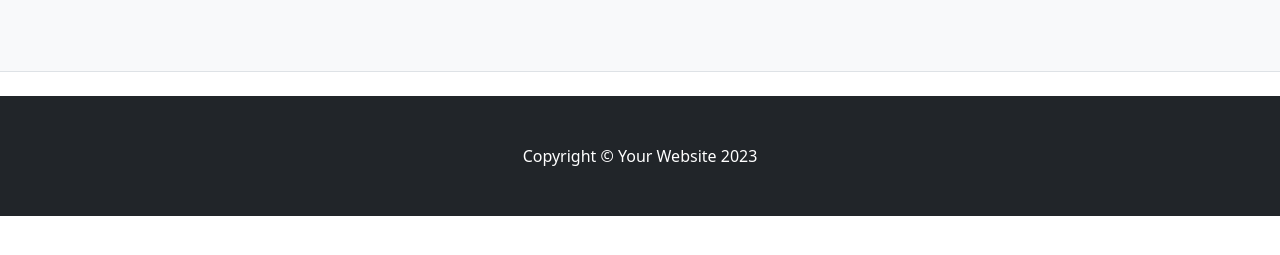
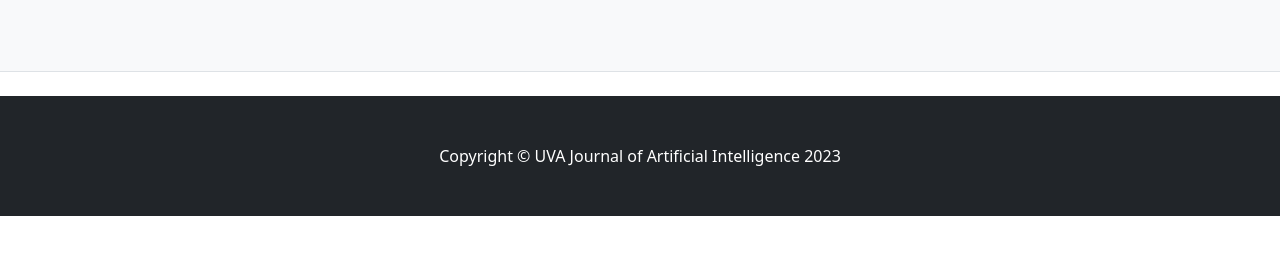
Before and after one commit to krishnajha23/UVAJournalofAI, a plain HTML site: page AIWebpage/about.html in a window 1280 px wide. Shown: the part 225-480 px from the top of the page. Drawn offline with Linux system fonts and the light colour scheme.

Commit message:
Website Pages

```diff
--- a/AIWebpage/about.html
+++ b/AIWebpage/about.html
@@ -34,7 +34,7 @@
             </div>
         </header>
         <footer class="py-5 bg-dark">
-            <div class="container"><p class="m-0 text-center text-white">Copyright &copy; Your Website 2023</p></div>
+            <div class="container"><p class="m-0 text-center text-white">Copyright &copy; UVA Journal of Artificial Intelligence 2023</p></div>
         </footer>
     </body>
 </html>
```
Also changed, not shown: AIWebpage/authors.html (+1 -1 lines), AIWebpage/blog.html (+1 -1 lines), AIWebpage/home.html (+1 -1 lines).
